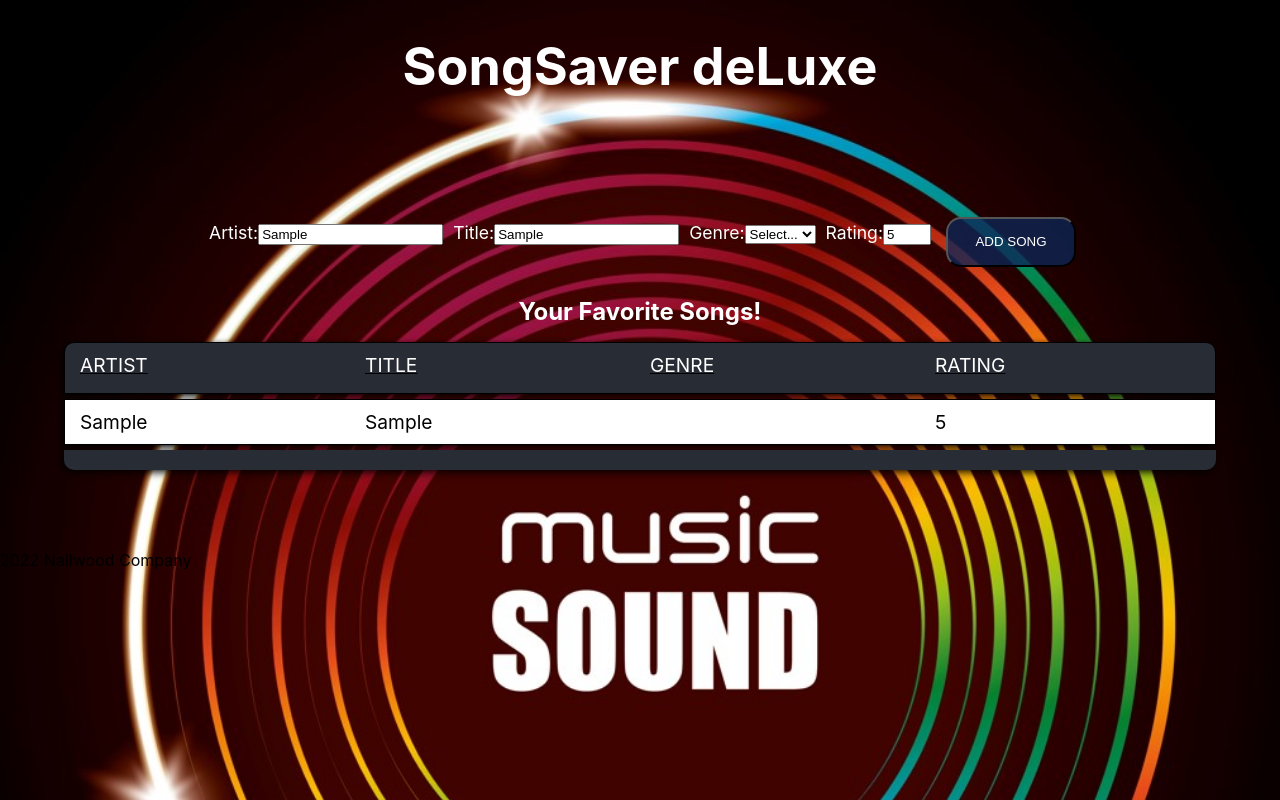
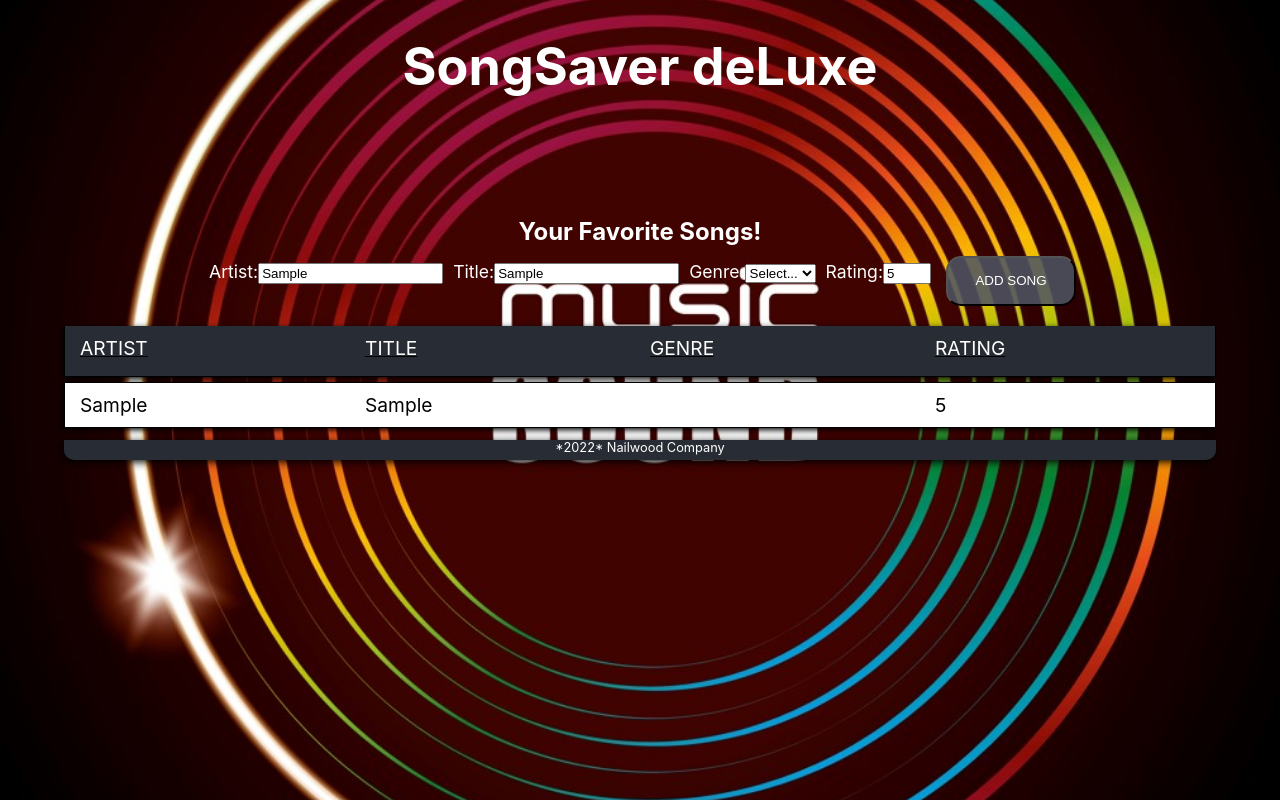
Before and after one commit to RNagelhout/songsaver, a React (Create React App) app: page / in a window 1280 px wide. Both pictures are taken after typing "Sample", "Sample", "5" into the empty fields and a click on the button "ADD SONG". Built offline with nearby package versions, Linux system fonts and the light colour scheme.

Commit message:
Final Assignment

```diff
--- a/src/App.css
+++ b/src/App.css
@@ -1,6 +1,5 @@
 .App {
   text-align: center;
-
 }
 
 .App-logo {
@@ -16,6 +15,7 @@
 .container {
   background: url("./img/Schermafbeelding\ 2022-06-08\ 100427.jpg");
   background-repeat: no-repeat;
+  background-position:center;
   background-size:cover;
   height: 100vh;
 }
@@ -34,6 +34,32 @@ header {
   color: #61dafb;
 }
 
+.sortBlock {
+  color: #fff;
+  display: flex;
+  padding: 5px;
+  justify-content: center;
+  justify-items: center;
+  background-color:#282c34;
+  border-radius: 10px 10px 0 0;
+}
+
+.sort-btnBlock{
+  display: flex;
+  justify-content: center;
+  flex-wrap: wrap;
+  flex-direction: row;
+  width: 40%;
+
+}
+
+.sort-btn {
+ display: block;
+ width: 35px;
+ height: 35px;
+ padding: 3px;
+ border: solid rgba(0, 0, 0, 0.473) 1px;
+}
 
 main {
   display: flex;
@@ -42,7 +68,8 @@ main {
   justify-content: center;
 }
 ul {
-  padding:0
+  padding:0;
+  margin: 0;
 }
 label {
   padding: 5px;
@@ -51,11 +78,12 @@ label {
 form {
   color: #fff;
   margin: 10px;
-  padding: 10px;
+  padding: 0 10px 10px 10px;
   display: flex;
   font-size: 1.1rem;
   justify-content: center;
-  height: 40px;
+  flex-wrap: wrap;
+  height: auto;
 }
 
 h2 {
@@ -64,7 +92,6 @@ h2 {
   padding-bottom: 0px;
   margin-bottom: 0px;
 }
-
 
 
 .listItem, .titles {
@@ -83,7 +110,7 @@ h2 {
 .titles {
   height: 40px;
   background-color: #282c34;
-  border-radius: 10px 10px 0 0;
+  border-top: none;
   text-decoration: underline;
   text-transform: uppercase;
 }
@@ -98,24 +125,48 @@ h2 {
   margin: 5px;
 }
 
+.trashcan{
+  width: 20px;
+  height: auto;
+  padding-right: 20px;
+  border-radius: 50%;
+  background: url(./img/trash\ icon1.png);
+  background-repeat: no-repeat;
+  background-position:center;
+  background-size:cover;
+}
+
+.trashcan:hover {
+  border: solid #282c34 1px;
+}
+
 .underBar{
   height: 20px;
   list-style: none;
+  text-align: center;
   background-color:#282c34;
   border-radius: 0px 0px 10px 10px;
   box-shadow: -2px 2px 8px;
 }
 
+.underBarTitle{
+  font-size: 0.8rem;
+  color: #fff;
+}
+
 button {
-  background-color: #0d2657c5;
+  background-color:#4e5564dc;
   text-transform: uppercase;
   color: #fff;
   border-radius: 15px;
   width: 130px;
   height: 50px;
   margin-left: 10px;
+
 }
-
+button:hover {
+  background-color: #a2a4aadc;;
+}
 .songProp {
   display: flex;
   justify-content: left;
--- a/src/App.js
+++ b/src/App.js
@@ -1,91 +1,18 @@
+
+import './App.css';
+import React from 'react';
 import Header from './components/Header';
-import './App.css';
-import {useState } from 'react';
-import Footer from './components/Footer';
+import MainContent from './components/MainContent';
 
 
 const App = () => {
-    const [songId, setSongId] = useState(0)
-    const [songList, setSongList] = useState([])
-    const [song, setSongInput] = useState({
-      id: Number(songId),
-      artist: "",
-      title: "",
-      genre: "",
-      rating: ""
-    })
-
-    function handleChange(e) {
-      e.preventDefault()
-      const {name, value} = e.target
-      setSongInput({
-        ...song,
-        [name] : value
-      })
-    }
-
-    function handleSubmit(e) {
-      e.preventDefault()
-      setSongInput({...song, id:songId})
-      const newSongList = [...songList]
-      newSongList.push({song})
-      setSongList(newSongList)
-      console.log(songList)
-      setSongId(songId + 1)
-    }
-
-    const list = songList.map(song => (
-      <li key={song.song.id} class="listItem">
-          <p className='songProp'>{song.song.artist}</p>
-          <p className='songProp'>{song.song.title}</p>
-          <p className='songProp'>{song.song.genre}</p>
-          <p className='songProp'>{song.song.rating}</p>
-      </li>
-    ))
 
     return (
       <div className='container'>
         <Header />
-        <main>
-          <form onSubmit={handleSubmit} className="Form">
-            <label> Artist:
-              <input name='artist' type="text" placeholder="artist"   onChange={handleChange}/>
-            </label>
-            <label>Title:
-              <input name='title' type="text" placeholder="title"  onChange={handleChange}/>
-            </label>
-            <label>Genre:
-              <select
-                onChange={handleChange}
-                type="text"
-                name="genre"
-              >
-                <option value="select">Select...</option>
-                <option value="Pop">Pop</option>
-                <option value="Rock">Rock</option>
-                <option value="Trance">Trance</option>
-                <option value="Soul">Soul</option>
-                <option value="Punk">Punk</option>
-              </select>
-            </label>
-            <label>Rating:
-              <input name='rating' type="number" placeholder="rating" min={0} max={5} onChange={handleChange}/>
-            </label>
-            <button type='submit'>Add Song</button>
-          </form>
-          <h2>Your Favorite Songs!</h2>
-          <ul>
-            <li className='titles'><p className='titleItem'>Artist</p><p className='titleItem'>Title</p><p className='titleItem'>Genre</p><p className='titleItem'>Rating</p>   </li>
-              {list}
-            <li className='underBar'> </li>
-          </ul>
-        </main>
-        <Footer />
+        <MainContent />
       </div>
     );
 }
 
-
-
-
 export default App;
--- a/src/components/Footer.js
+++ /dev/null
@@ -1,10 +0,0 @@
-
-function Footer() {
-    return(
-        <footer>
-            2022 Nailwood Company
-        </footer>
-    )
-}
-
-export default Footer
--- /dev/null
+++ b/src/components/List.js
@@ -0,0 +1,17 @@
+import ListItem from "./ListItem"
+
+function List(props) {
+
+    const listComponents = props.songList.map(song => {
+        return(
+            <ListItem  artist={song.artist} title={song.title} genre={song.genre} rating={song.rating} />
+        )})
+
+        return(
+            <ul>
+                {listComponents}
+            </ul>
+        )
+}
+
+export default List
--- /dev/null
+++ b/src/components/ListItem.js
@@ -0,0 +1,12 @@
+function ListItem(props) {
+    return(
+        <li key={props.id} className="listItem">
+            <p className='songProp'>{props.artist}</p>
+            <p className='songProp'>{props.title}</p>
+            <p className='songProp'>{props.genre}</p>
+            <p className='songProp'>{props.rating}</p>
+        </li>
+    )
+}
+
+export default ListItem
--- /dev/null
+++ b/src/components/MainContent.js
@@ -0,0 +1,67 @@
+
+import {useEffect, useState} from "react";
+import List from "./List";
+
+function MainContent() {
+    const [songList, setSongList] = useState([])
+    const [songId, setSongId] = useState(1)
+    const [song, setSongInput] = useState({})
+
+    function handleChange(e) {
+        const { name, value} = e.target
+        setSongInput({
+            ...song,
+          [name]: value,
+        })
+      }
+
+    useEffect(() => {
+        setSongId(songId + 1)
+        setSongInput({...song, id: songId} )
+        }, [songList])
+
+    function handleSubmit(e) {
+        e.preventDefault()
+        setSongInput({id:songId, ...song})
+        const oldInput = song
+        const newSongList = [...songList]
+        newSongList.push({...oldInput})
+        setSongList(newSongList)
+      }
+
+    return(
+        <main>
+            <h2>Your Favorite Songs!</h2>
+            <form className="Form" >
+                <label> Artist:
+                  <input name='artist' type="text" placeholder="artist" onChange={handleChange} required/>
+                </label>
+                <label>Title:
+                  <input name='title' type="text" placeholder="title" onChange={handleChange} required/>
+                </label>
+                <label>Genre:
+                  <select onChange={handleChange} type="text" name="genre" required>
+                    <option value="select">Select...</option>
+                    <option value="Pop">Pop</option>
+                    <option value="Rock">Rock</option>
+                    <option value="Trance">Trance</option>
+                    <option value="Soul">Soul</option>
+                    <option value="Punk">Punk</option>
+                  </select>
+                </label>
+                <label>Rating:
+                  <input name='rating' type="number" placeholder="rating" min={0} max={5} onChange={handleChange} required/>
+                </label>
+                <button onClick={handleSubmit}>Add Song</button>
+              </form>
+            <ul>
+                <div className='titles'><p className='titleItem'>Artist</p><p className='titleItem'>Title</p><p className='titleItem'>Genre</p><p className='titleItem'>Rating</p> </div>
+                <List songList={songList}/>
+                <div className='underBar'><p className="underBarTitle"> *2022* Nailwood Company</p> </div>
+            </ul>
+        </main>
+    )
+
+}
+
+export default MainContent
```
Also changed, not shown: src/img/trash icon1.png (added).
